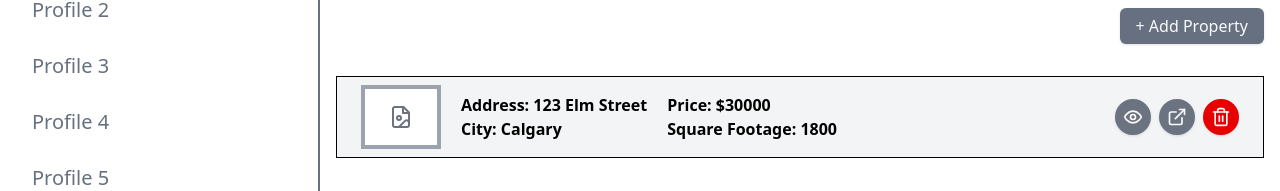
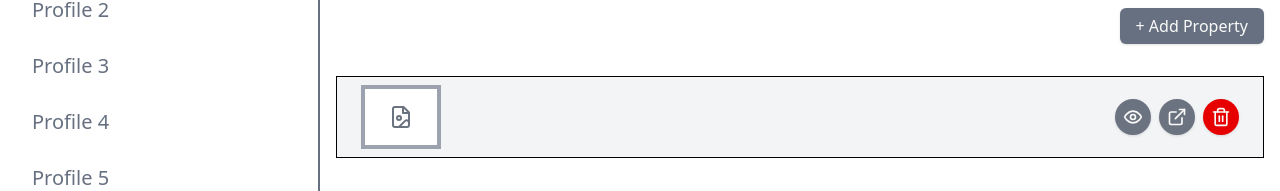
Before and after one commit to new-idea-machine/os-house-finder-app, a React (Vite) app in the folder frontendV2/: page /profiles in a window 1280 px wide. Shown: the part 184-375 px from the top of the page. Built offline with nearby package versions, Linux system fonts and the light colour scheme; no server answers.

Commit message:
fetch api update

```diff
--- /dev/null
+++ b/frontendV2/src/api/house/houseApi.ts
@@ -0,0 +1,50 @@
+import { createApi, fetchBaseQuery } from '@reduxjs/toolkit/query/react';
+
+const baseQuery = fetchBaseQuery({
+  baseUrl: import.meta.env.VITE_BASE_URL,
+});
+
+type HouseId = string;
+
+console.log(
+  import.meta.env.VITE_BASE_URL + 'api/houses/6535f02e3cf2f28c9fb6a168'
+);
+
+export const houseApi = createApi({
+  baseQuery,
+  reducerPath: 'houseApi',
+  tagTypes: ['House'],
+  endpoints: (builder) => ({
+    getHouseById: builder.query<Object, HouseId>({
+      //   query: (houseId) => {
+      //     // Construct the URL using the houseId parameter
+      //     const url = `/api/houses/${houseId}`;
+      //     // Return an object with the URL and the HTTP method
+      //     return {
+      //       url,
+      //       method: 'GET',
+      //       withCredentials: true,
+      //       credentials: 'include',
+      //     };
+      //   },
+
+      query: (houseId) => {
+        return {
+          url: `/api/houses/${houseId}`,
+          method: 'GET',
+          headers: {
+            'Content-Type': 'application/json',
+          },
+          withCredentials: true,
+          credentials: 'include',
+        };
+      },
+      transformResponse: async (response: any) => {
+        console.log('House Api Respponse: ', response);
+        return response.data;
+      },
+    }),
+  }),
+});
+
+export const { useGetHouseByIdQuery } = houseApi;
--- a/frontendV2/src/app/store.ts
+++ b/frontendV2/src/app/store.ts
@@ -4,19 +4,23 @@ import {
   PreloadedState,
 } from '@reduxjs/toolkit';
 import { authApi } from '@api/auth/authApi';
+import { houseApi } from '@api/house/houseApi';
 import authSliceReducer from '@features/authSlice';
-import houseReducer from '@features/houseSlice';
+// import houseReducer from '@features/houseSlice';
 
 const rootReducer = combineReducers({
   [authApi.reducerPath]: authApi.reducer,
+  [houseApi.reducerPath]: houseApi.reducer,
   auth: authSliceReducer,
-  house: houseReducer,
+  // house: houseReducer,
 });
 
 const store = configureStore({
   reducer: rootReducer,
   middleware: (getDefaultMiddleware) =>
-    getDefaultMiddleware().concat(authApi.middleware),
+    getDefaultMiddleware()
+      .concat(authApi.middleware)
+      .concat(houseApi.middleware),
   devTools: true,
 });
 
--- /dev/null
+++ b/frontendV2/src/hooks/useHouse.ts
@@ -0,0 +1,21 @@
+import * as React from 'react';
+import { useGetHouseByIdQuery } from '@api/house/houseApi.ts';
+
+export default function useHouse() {
+  // Using a query hook automatically fetches data and returns query values
+  const {
+    data: houseData,
+    error,
+    isLoading,
+    //   } = useGetHouseByIdQuery();
+  } = useGetHouseByIdQuery('6535f02e3cf2f28c9fb6a168');
+  // Individual hooks are also accessible under the generated endpoints:
+  // const { data, error, isLoading } = pokemonApi.endpoints.getPokemonByName.useQuery('bulbasaur')
+
+  // render UI based on data and loading state
+  return {
+    houseData,
+    error,
+    isLoading,
+  };
+}
--- a/frontendV2/src/pages/Profiles.tsx
+++ b/frontendV2/src/pages/Profiles.tsx
@@ -37,6 +37,7 @@ import { Card, CardContent } from '@components/ui/card';
 import { useAppDispatch, useAppSelector } from '@app/hooks'; // Import the hook for dispatching actions
 import { fetchHouse } from '@features/houseSlice'; // Import the async thunk you defined
 import { Tabs, TabsContent, TabsList, TabsTrigger } from '@/components/ui/tabs';
+import useHouse from '@hooks/useHouse';
 
 export type PropertyDataType = {
   address: string;
@@ -191,22 +192,26 @@ export default function Profiles() {
   ]);
 
   // const house = useSelector((state) => state.house.value);
-  const house = useAppSelector((state) => state.house.value); // Get the house data from the store
-  console.log('house in Profiles page: ', house);
+  // const house = useAppSelector((state) => state.house.value); // Get the house data from the store
+  // console.log('house in Profiles page: ', house);
 
-  const dispatch = useAppDispatch();
+  // const dispatch = useAppDispatch();
 
-  useEffect(() => {
-    const houseId = '6535f02e3cf2f28c9fb6a168'; // Replace with the actual ID or a prop
-    dispatch(fetchHouse(houseId)); // Dispatch the thunk action to fetch house data
-    console.log('222: ', house);
-  }, [dispatch]);
+  const { houseData } = useHouse();
 
-  useEffect(() => {
-    if (house) {
-      console.log('Fetched house data:', house); // Console log the house data
-    }
-  }, [house]);
+  console.log(houseData);
+
+  // useEffect(() => {
+  //   const houseId = '6535f02e3cf2f28c9fb6a168'; // Replace with the actual ID or a prop
+  //   dispatch(fetchHouse(houseId)); // Dispatch the thunk action to fetch house data
+  //   console.log('222: ', house);
+  // }, [dispatch]);
+
+  // useEffect(() => {
+  //   if (house) {
+  //     console.log('Fetched house data:', house); // Console log the house data
+  //   }
+  // }, [house]);
 
   const [currentTabValue, setCurrentTabValue] = useState<string>(tabs[0].value);
 
@@ -317,19 +322,20 @@ export default function Profiles() {
                     </div>
                     <div className="flex flex-col justify-center">
                       <p className="font-semibold text-black">
-                        Address: {house.data.address}
+                        {/* {houseData?.data ? houseData.data.address : null} */}
+                        {houseData ? houseData.address : null}
                       </p>
                       <p className="font-semibold text-black">
-                        City: {house.data.city}
+                        {/* City: {house.data.city} */}
                       </p>
                     </div>
                     <div className="flex items-center justify-center space-x-4">
                       <div className="flex flex-col">
                         <p className="font-bold text-black">
-                          Price: ${house.data.price}
+                          {/* Price: ${house.data.price} */}
                         </p>
                         <p className="font-bold text-black">
-                          Square Footage: {house.data.squareFootage}
+                          {/* Square Footage: {house.data.squareFootage} */}
                         </p>
                       </div>
                     </div>
```
